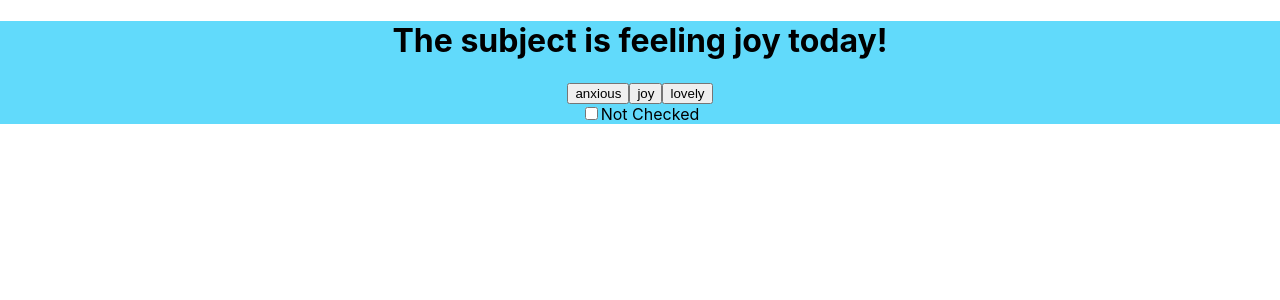
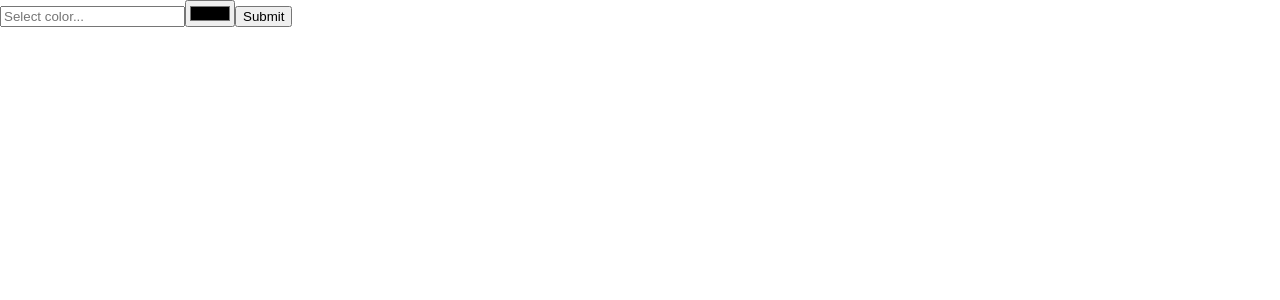
Before and after one commit to the-wormhole/React-learning, a React (Create React App) app: page / in a window 1280 px wide. Shown: the top 300 px of the page. Built offline with nearby package versions, Linux system fonts and the light colour scheme.

Commit message:
useRef react hook usage

```diff
--- a/src/App.js
+++ b/src/App.js
@@ -1,48 +1,31 @@
 // import logo from './logo.svg';
 import './App.css';
-import { useState, useEffect,useReducer } from 'react';
-
-function Checker(){
-
-  const [checked, setChecked] = useReducer(
-    checked => !checked,
-    false);
-
-  return (
-    <div>
-      <input type="checkbox" value="checked" onChange={setChecked}/>
-      <label>
-        {checked ? "Checked" : "Not Checked"}
-      </label>
-    </div>
-  )
-}
+import { useRef } from 'react';
 
 function App() {
 
-  // const [preState,stateChanger] = useState("joy");
-  const what = useState("joy"); // see docs for notes
+  const textTitle = useRef();
+  const hexColor = useRef();
 
-  useEffect(() => {
-    console.log(`it's ${what[0]} at the moment!`)
-  },[what[0]]);
+  const submit = (e) =>{
+    e.preventDefault();
+    console.log(textTitle);
+    alert(`${textTitle.current.value},${hexColor.current.value}`)
+    textTitle.current.value = "";
+    hexColor.current.value = "#000000";
+  }
 
   return (
-    <div className="App">
-      <h1>The subject is feeling {what[0]} today!</h1>
-      <button onClick = {() => {what[1]("anxious")}}>
-        anxious
-      </button>
-      <button onClick = {() => {what[1]("joy")}}>
-        joy
-      </button>
-      <button onClick = {() => {what[1]("lovely")}}>
-        lovely
-      </button>
+    <form onSubmit={submit}>
 
-      <Checker/>
-    </div>
-
+      <input
+      type="text"
+      placeholder="Select color..."
+      ref={textTitle}
+      />
+      <input type="color" ref={hexColor}/>
+      <input type="submit" placeholder='Add'/>
+    </form>
   );
 }
 
```
